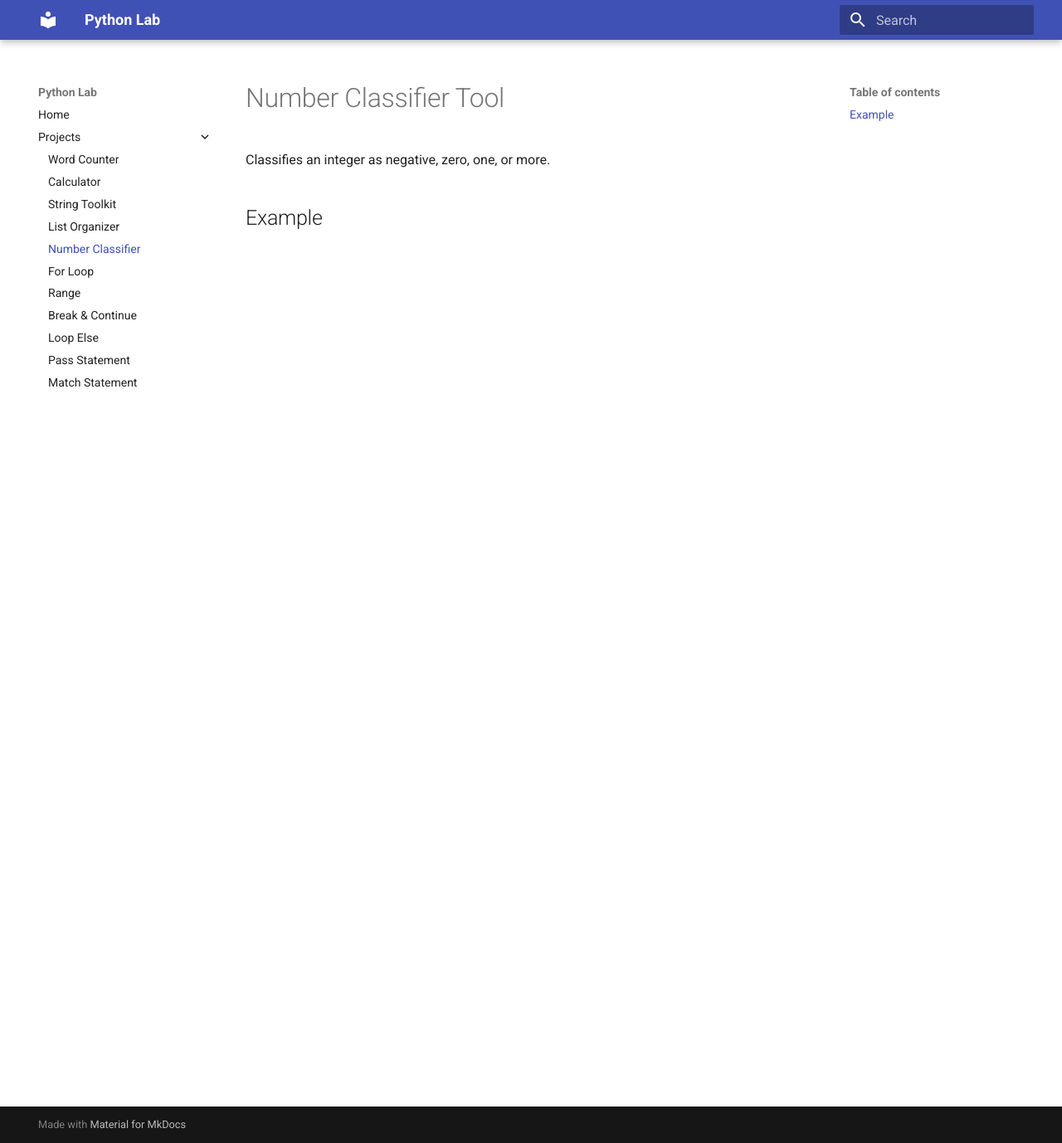
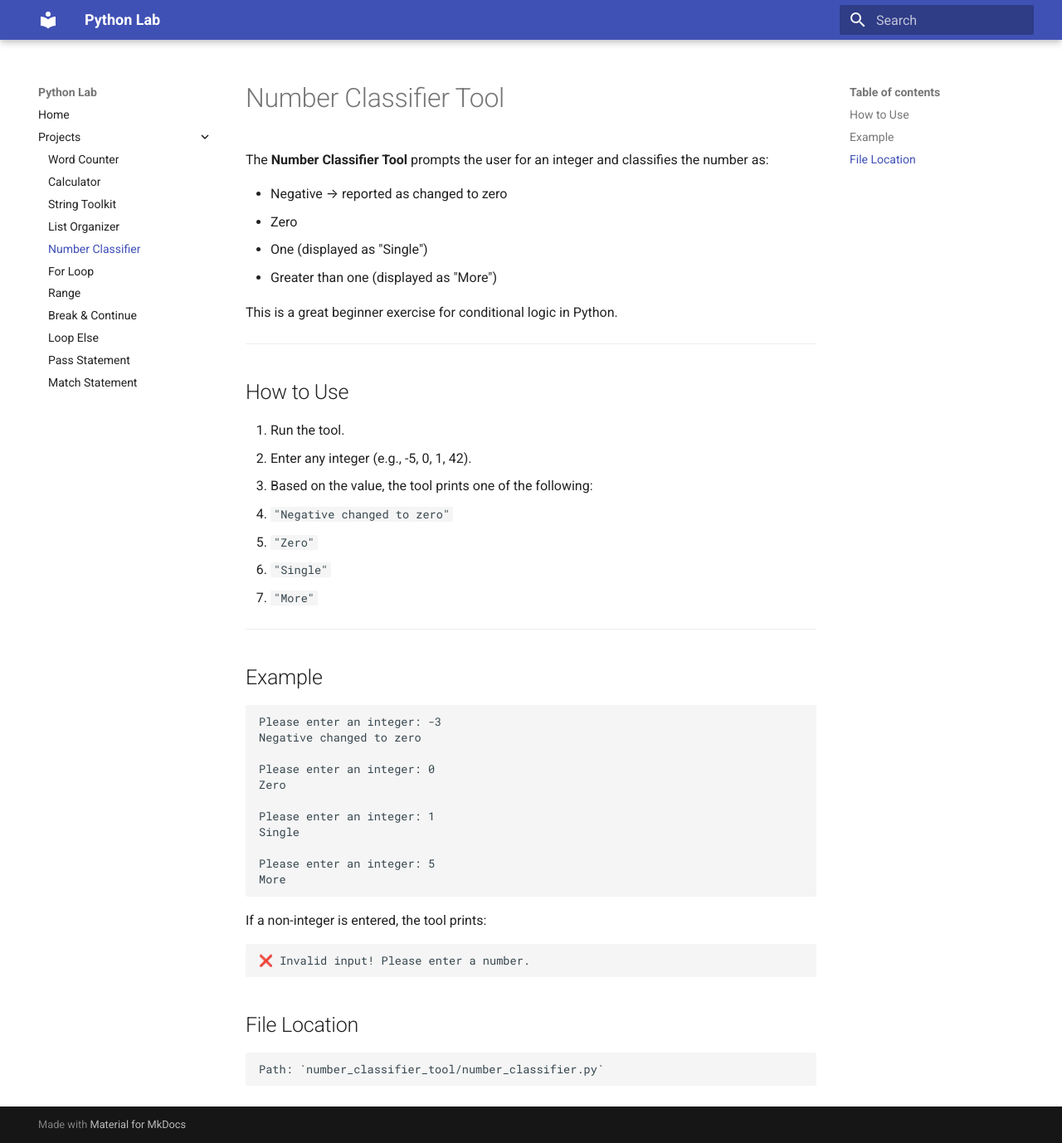
Before and after one commit to xiaosihuangsi/2025-python, an MkDocs documentation site: the page built from docs/projects/number_classifier.md, in a window 1280 px wide and 1378 px high. Shown: the whole window at 83% size. Built offline with MkDocs 1.6.1 and Material for MkDocs 9.7.7, drawn with Linux system fonts in a browser that asks for light colours.

Commit message:
Add documentation for Number Classifier Tool

````diff
--- a/docs/projects/number_classifier.md
+++ b/docs/projects/number_classifier.md
@@ -1,5 +1,52 @@
 # Number Classifier Tool
 
-Classifies an integer as negative, zero, one, or more.
+The **Number Classifier Tool** prompts the user for an integer and classifies the number as:
+
+- Negative → reported as changed to zero
+- Zero
+- One (displayed as "Single")
+- Greater than one (displayed as "More")
+
+This is a great beginner exercise for conditional logic in Python.
+
+---
+
+## How to Use
+
+1. Run the tool.
+2. Enter any integer (e.g., -5, 0, 1, 42).
+3. Based on the value, the tool prints one of the following:
+
+ - `"Negative changed to zero"`
+ - `"Zero"`
+ - `"Single"`
+ - `"More"`
+
+---
 
 ## Example
+
+```bash
+Please enter an integer: -3
+Negative changed to zero
+
+Please enter an integer: 0
+Zero
+
+Please enter an integer: 1
+Single
+
+Please enter an integer: 5
+More
+```
+
+If a non-integer is entered, the tool prints:
+
+```bash
+❌ Invalid input! Please enter a number.
+```
+
+## File Location
+```bash
+Path: `number_classifier_tool/number_classifier.py`
+```
````
